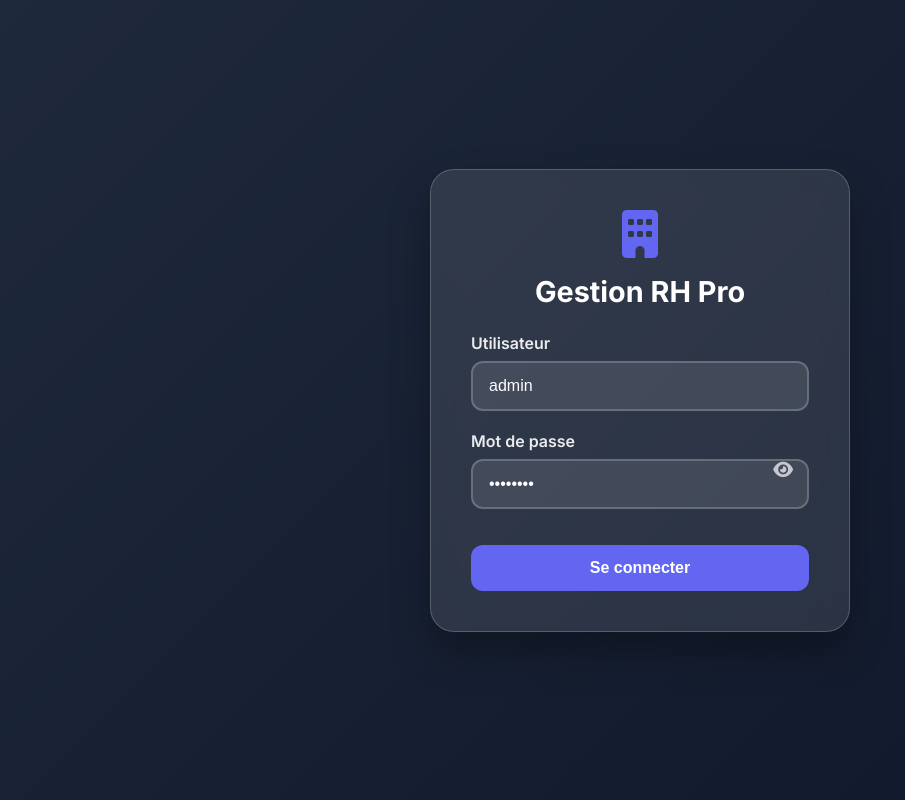
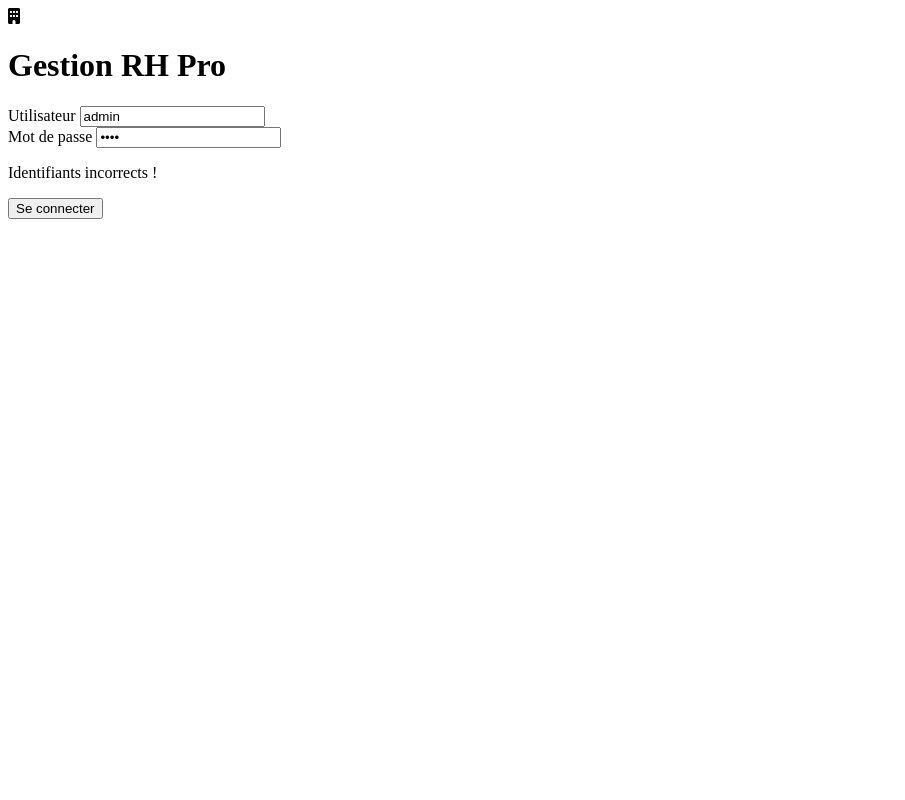
Before and after one commit to Berthieur/postcam, a Flask app: page / in a window 1280 px wide. Shown: the whole page, without its empty margins (0-905 px from the left). Run offline with Flask 3, Linux system fonts and the light colour scheme; some libraries are stand-ins or nearby versions.

Commit message:
Update login.html

```diff
--- a/templates/login.html
+++ b/templates/login.html
@@ -7,110 +7,9 @@
     <link href="https://fonts.googleapis.com/css2?family=Inter:wght@400;500;600;700&display=swap" rel="stylesheet">
     <link rel="stylesheet" href="https://cdnjs.cloudflare.com/ajax/libs/font-awesome/6.5.0/css/all.min.css">
     <style>
-        :root {
-            --primary: #6366f1;
-            --danger: #ef4444;
-            --gray-800: #1f2937;
-            --gray-100: #f3f4f6;
-        }
-        * { margin: 0; padding: 0; box-sizing: border-box; }
-        body {
-            font-family: 'Inter', sans-serif;
-            background: linear-gradient(135deg, #1e293b 0%, #0f172a 100%);
-            color: white;
-            min-height: 100vh;
-            display: flex;
-            align-items: center;
-            justify-content: center;
-            padding: 1rem;
-        }
-        .login-container {
-            background: rgba(255, 255, 255, 0.1);
-            backdrop-filter: blur(12px);
-            border: 1px solid rgba(255, 255, 255, 0.2);
-            padding: 2.5rem;
-            border-radius: 1.5rem;
-            width: 100%;
-            max-width: 420px;
-            box-shadow: 0 20px 40px rgba(0, 0, 0, 0.3);
-            text-align: center;
-        }
-        .logo {
-            font-size: 3rem;
-            color: var(--primary);
-            margin-bottom: 1rem;
-        }
-        h1 {
-            font-size: 1.8rem;
-            margin-bottom: 1.5rem;
-            font-weight: 700;
-        }
-        .form-group {
-            margin-bottom: 1.25rem;
-            text-align: left;
-            position: relative;
-        }
-        .form-label {
-            display: block;
-            margin-bottom: 0.5rem;
-            font-weight: 600;
-            color: rgba(255, 255, 255, 0.9);
-        }
-        .form-input {
-            width: 100%;
-            padding: 0.875rem 1rem;
-            padding-right: 2.8rem; /* Espace pour l'icône */
-            border: 2px solid rgba(255, 255, 255, 0.2);
-            border-radius: 0.75rem;
-            background: rgba(255, 255, 255, 0.1);
-            color: white;
-            font-size: 1rem;
-            transition: all 0.3s ease;
-        }
-        .form-input:focus {
-            outline: none;
-            border-color: var(--primary);
-            box-shadow: 0 0 0 3px rgba(99, 102, 241, 0.3);
-        }
-        .form-input::placeholder {
-            color: rgba(255, 255, 255, 0.5);
-        }
-        .toggle-password {
-            position: absolute;
-            right: 1rem;
-            top: 50%;
-            transform: translateY(-50%);
-            cursor: pointer;
-            color: rgba(255, 255, 255, 0.7);
-            font-size: 1.1rem;
-            transition: color 0.3s ease;
-        }
-        .toggle-password:hover {
-            color: white;
-        }
-        .btn {
-            background: var(--primary);
-            color: white;
-            border: none;
-            padding: 0.875rem;
-            border-radius: 0.75rem;
-            width: 100%;
-            font-weight: 600;
-            font-size: 1rem;
-            cursor: pointer;
-            transition: all 0.3s ease;
-            margin-top: 1rem;
-        }
-        .btn:hover {
-            background: #4f46e5;
-            transform: translateY(-2px);
-        }
-        .error {
-            color: var(--danger);
-            font-size: 0.9rem;
-            margin-top: 0.5rem;
-            display: none;
-        }
+        /* ... (même style que avant) ... */
+        .toggle-password { position: absolute; right: 1rem; top: 50%; transform: translateY(-50%); cursor: pointer; color: rgba(255,255,255,0.7); }
+        .toggle-password:hover { color: white; }
     </style>
 </head>
 <body>
@@ -120,11 +19,11 @@
         <form id="loginForm">
             <div class="form-group">
                 <label class="form-label">Utilisateur</label>
-                <input type="text" class="form-input" id="username" placeholder="Entrez votre nom d'utilisateur">
+                <input type="text" class="form-input" id="username" value="admin">
             </div>
-            <div class="form-group">
+            <div class="form-group" style="position:relative;">
                 <label class="form-label">Mot de passe</label>
-                <input type="password" class="form-input" id="password" placeholder="Entrez votre mot de passe">
+                <input type="password" class="form-input" id="password" value="1234">
                 <i class="fas fa-eye toggle-password" id="togglePassword"></i>
             </div>
             <p class="error" id="errorMsg">Identifiants incorrects !</p>
@@ -133,38 +32,30 @@
     </div>
 
     <script>
-        // Pré-remplir les champs au chargement
-        window.onload = function() {
-            document.getElementById('username').value = 'admin';
-            document.getElementById('password').value = 'admin123';
-        };
-
-        // Gestion du toggle mot de passe
-        const togglePassword = document.getElementById('togglePassword');
-        const passwordInput = document.getElementById('password');
-
-        togglePassword.addEventListener('click', function () {
-            const type = passwordInput.getAttribute('type') === 'password' ? 'text' : 'password';
-            passwordInput.setAttribute('type', type);
+        document.getElementById('togglePassword').addEventListener('click', function() {
+            const input = document.getElementById('password');
+            const type = input.type === 'password' ? 'text' : 'password';
+            input.type = type;
             this.classList.toggle('fa-eye');
             this.classList.toggle('fa-eye-slash');
         });
 
-        // Gestion de la connexion
-        document.getElementById('loginForm').addEventListener('submit', function(e) {
+        document.getElementById('loginForm').addEventListener('submit', async function(e) {
             e.preventDefault();
-            const user = document.getElementById('username').value.trim();
-            const pass = document.getElementById('password').value;
-
-            const errorMsg = document.getElementById('errorMsg');
-
-            if (user === 'admin' && pass === 'admin123') {
-                window.location.href = 'dashboard.html';
+            const res = await fetch('/api/login', {
+                method: 'POST',
+                headers: { 'Content-Type': 'application/json' },
+                body: JSON.stringify({
+                    username: document.getElementById('username').value,
+                    password: document.getElementById('password').value
+                })
+            });
+            const data = await res.json();
+            if (data.success) {
+                window.location.href = '/dashboard';
             } else {
-                errorMsg.style.display = 'block';
-                setTimeout(() => {
-                    errorMsg.style.display = 'none';
-                }, 3000);
+                document.getElementById('errorMsg').style.display = 'block';
+                setTimeout(() => document.getElementById('errorMsg').style.display = 'none', 3000);
             }
         });
     </script>
```
